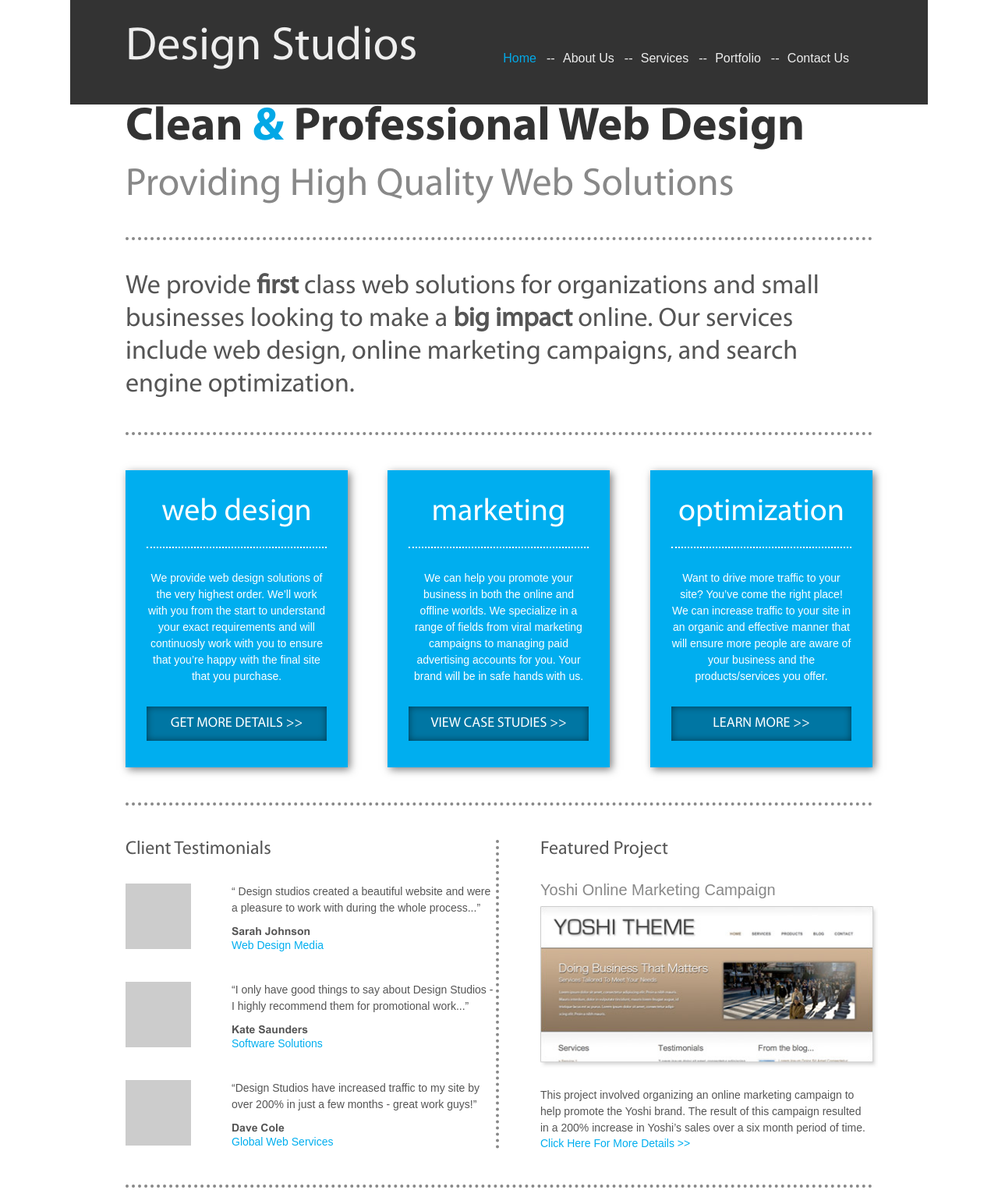
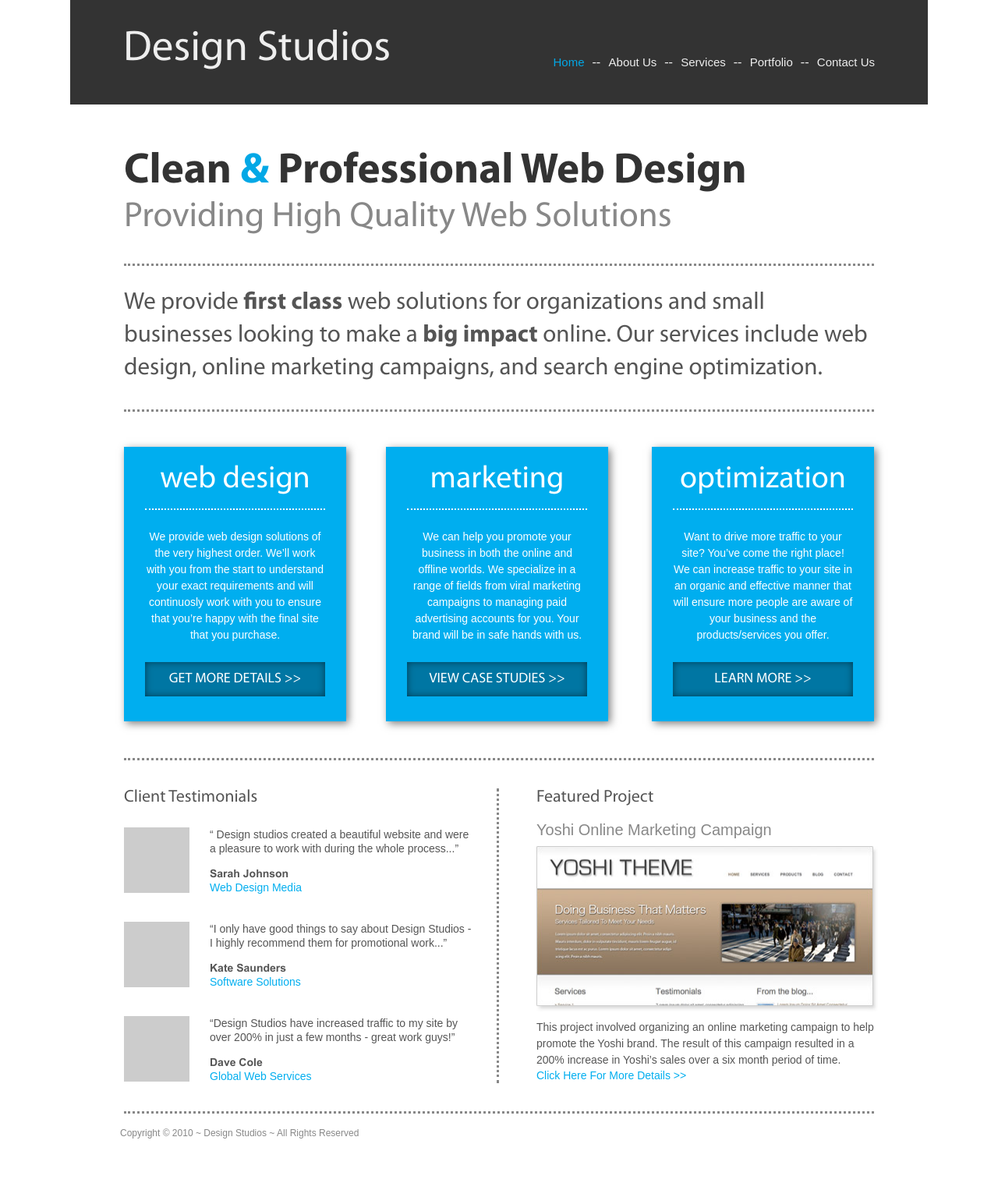
Before and after one commit to Torokhov/business_project, a website: page public/index.html in a window 1280 px wide. Shown: the top 1526 px of the page at 78% size. Drawn offline with Linux system fonts and the light colour scheme; a web font is replaced by a local one.

Commit message:
Подогнано под Pixel Perfect

```diff
--- a/frontend/less/components/footer.less
+++ b/frontend/less/components/footer.less
@@ -1,7 +1,7 @@
 .footer {
   min-height: 573px;
-  padding: 0 71px;
-  padding-top: 21px;
+  padding: 0 64px;
+  padding-top: 15px;
   box-sizing: border-box;
 }
 
--- a/frontend/less/components/header.less
+++ b/frontend/less/components/header.less
@@ -1,5 +1,5 @@
 .main-header {
-  padding: 31px 71px;
+  padding: 34px 68px;
   min-height: 134px;
   box-sizing: border-box;
 
@@ -30,13 +30,13 @@
   float: right;
   min-height: 60px;
   box-sizing: border-box;
-  padding-top: 35px;
+  padding-top: 37px;
 
   &__item {
     position: relative;
 
     display: inline-block;
-    margin-right: 30px;
+    margin-right: 27px;
 
     &::after {
       content: "--";
@@ -48,6 +48,10 @@
 
     &:first-child::after {
       content: "";
+    }
+
+    &:last-child {
+      margin-right: 0px;
     }
 
     a {
--- a/frontend/less/components/main.less
+++ b/frontend/less/components/main.less
@@ -1,13 +1,13 @@
 .main-block {
-  padding-top: 68px;
-  padding: 0 71px;
+  padding: 0 69px;
+  padding-top: 57px;
   box-sizing: border-box;
 }
 
 .main-head {
-  margin-bottom: 19px;
+  margin-bottom: 3px;
 
-  font-family: @font-family-bold;
+  font-family: @font-family-bold, sans-serif;
   font-size: @main-head-font-size;
   line-height: @main-head-line-height;
   color: @main-head-color;
@@ -18,7 +18,7 @@
 }
 
 .subhead {
-  margin-bottom: 41px;
+  margin-bottom: 34px;
   box-sizing: border-box;
 
   font-family: @font-family-normal, sans-serif;
@@ -30,7 +30,7 @@
 
 .describe {
   min-height: 190px;
-  padding: 39px 0;
+  padding: 27px 0;
   box-sizing: border-box;
 
   font-family: @font-family-normal, sans-serif;
@@ -38,8 +38,12 @@
   line-height: @describe-line-height;
   color: @describe-color;
 
-  border-bottom: 4px dotted @describe-border-color;
-  border-top: 4px dotted @describe-border-color;
+  border-bottom: 3px dotted @describe-border-color;
+  border-top: 3px dotted @describe-border-color;
+
+  b {
+    font-family: @font-family-bold, sans-serif;
+  }
 }
 
 .features-block {
@@ -58,7 +62,7 @@
   float: left;
   min-height: 352px;
   width: 285px;
-  padding: 34px 27px;
+  padding: 22px 27px;
   margin-right: 51px;
   box-sizing: border-box;
 
@@ -73,7 +77,7 @@
   }
 
   &__head {
-    margin-bottom: 24px;
+    margin-bottom: 17px;
 
     font-family: @font-family-normal, sans-serif;
     font-size: @feature-head-font-size;
@@ -83,7 +87,7 @@
   }
 
   &__describe {
-    padding: 28px 0;
+    padding: 24px 0;
     box-sizing: border-box;
 
     font-family: @font-family-alt-normal, sans-serif;
@@ -112,11 +116,11 @@
 }
 
 .information-block {
-  padding: 44px 0;
+  padding: 36px 0;
   box-sizing: border-box;
 
-  border-bottom: 4px dotted @information-block-border-color;
-  border-top: 4px dotted @information-block-border-color;
+  border-bottom: 3px dotted @information-block-border-color;
+  border-top: 3px dotted @information-block-border-color;
 
   &::after {
     content: "";
@@ -127,14 +131,14 @@
 
 .client-testimonials {
   float: left;
-  width: 479px;
+  width: 481px;
   min-height: 370px;
   box-sizing: border-box;
 
-  border-right: 4px dotted @client-testimonials-border-color;
+  border-right: 3px dotted @client-testimonials-border-color;
 
   &__head {
-    margin-bottom: 32px;
+    margin-bottom: 26px;
 
     font-family: @font-family-normal, sans-serif;
     font-size: @client-testimonials-head-font-size;
@@ -145,9 +149,8 @@
 }
 
 .testimonial {
-//  width: 448px;
   min-height: 84px;
-  margin-bottom: 38px;
+  margin-bottom: 35px;
 
   &:last-child {
     margin-bottom: 0;
@@ -170,10 +173,11 @@
   &__autor-block {
     float: right;
     width: 339px;
+    margin-right: 29px;
   }
 
   &__text {
-    margin-bottom: 10px;
+    margin-bottom: 14px;
 
     font-family: @font-family-alt-normal, sans-serif;
     font-size: @testimonial-text-font-size;
@@ -203,11 +207,11 @@
   float: right;
   width: 479px;
   min-height: 370px;
-  padding-left: 53px;
+  padding-left: 46px;
   box-sizing: border-box;
 
   &__head {
-    margin-bottom: 32px;
+    margin-bottom: 21px;
 
     font-family: @font-family-normal, sans-serif;
     font-size: @featured-project-head-font-size;
@@ -227,7 +231,7 @@
   }
 
   &__project-img {
-    margin-bottom: 21px;
+    margin-bottom: 6px;
   }
 
   &__project-describe {
@@ -238,6 +242,8 @@
   }
 
   &__project-details {
+    margin-bottom: 2px;
+
     font-family: @font-family-alt-normal, sans-serif;
     font-size: @project-details-font-size;
     line-height: @project-details-line-height;
--- a/frontend/less/variables.less
+++ b/frontend/less/variables.less
@@ -8,22 +8,22 @@
 @header-background-color: #333333;
 
 @logo-color: #eeeeee;
-@logo-font-size: 60px;
+@logo-font-size: 55px;
 @logo-line-height: 60px;
 
-@nav-font-size: 16px;
+@nav-font-size: 15px;
 @nav-color-active: #03a8e6;
 
-@main-head-font-size: 60px;
+@main-head-font-size: 55px;
 @main-head-line-height: 60px;
 @main-head-color: #333333;
 @main-head-color-span: #03a8e6;
 
-@subhead-font-size: 50px;
+@subhead-font-size: 45px;
 @subhead-line-height: 50px;
 @subhead-color: #888888;
 
-@describe-font-size: 34px;
+@describe-font-size: 31px;
 @describe-line-height: 42px;
 @describe-color: #555555;
 @describe-border-color: #888888;
@@ -47,7 +47,7 @@
 
 @information-block-border-color: #888888;
 
-@client-testimonials-head-font-size: 24px;
+@client-testimonials-head-font-size: 22px;
 @client-testimonials-head-line-height: 24px;
 @client-testimonials-head-color: #555555;
 @client-testimonials-border-color: #888888;
@@ -55,7 +55,7 @@
 @testimonial-avatar-bkg-color: #cccccc;
 
 @testimonial-text-font-size: 14px;
-@testimonial-text-line-height: 21px;
+@testimonial-text-line-height: 18px;
 @testimonial-text-color: #555555;
 
 @testimonial-autor-name-font-size: 14px;
@@ -66,7 +66,7 @@
 @testimonial-autor-organization-line-height: 18px;
 @testimonial-autor-organization-color: #00aeef;
 
-@featured-project-head-font-size: 24px;
+@featured-project-head-font-size: 22px;
 @featured-project-head-line-height: 24px;
 @featured-project-head-color: #555555;
 @featured-project-border-color: #888888;
@@ -83,6 +83,6 @@
 @project-details-line-height: 18px;
 @project-details-color: #00aeef;
 
-@copyright-font-size: 16px;
+@copyright-font-size: 12px;
 @copyright-line-height: 16px;
 @copyright-color: #888888;
--- a/public/index.html
+++ b/public/index.html
@@ -39,7 +39,7 @@
     </h2>
     <section class="describe">
       <p>
-        We provide <b>first</b> class web solutions for organizations and small businesses looking to make a <b>big impact</b> online. Our services include web design, online marketing campaigns, and search engine optimization.
+        We provide <b>first class</b> web solutions for organizations and small businesses looking to make a <b>big impact</b> online. Our services include web design, online marketing campaigns, and search engine optimization.
       </p>
     </section>
     <section class="features-block">
@@ -114,7 +114,7 @@
       <section class="featured-project">
         <h3 class="featured-project__head">Featured Project</h3>
         <h4 class="featured-project__project-name">Yoshi Online Marketing Campaign</h4>
-        <img class="featured-project__project-img" src="/img/featured-project-img.jpg" alt="project-img" width="433px" height="207px">
+        <img class="featured-project__project-img" src="/img/featured-project-img.jpg" alt="project-img" width="438px" height="212px">
         <p class="featured-project__project-describe">
           This project involved organizing an online marketing campaign to help promote the Yoshi brand. The result of this campaign resulted in a 200% increase in Yoshi’s sales over a six month period of time.
         </p>
```
Also changed, not shown: frontend/assets/index.html (+2 -2 lines), public/css/style.css.
